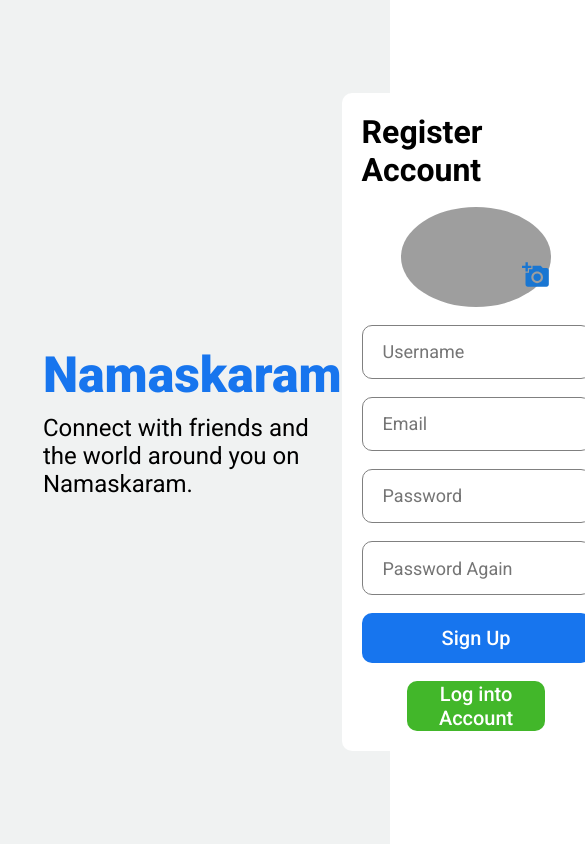
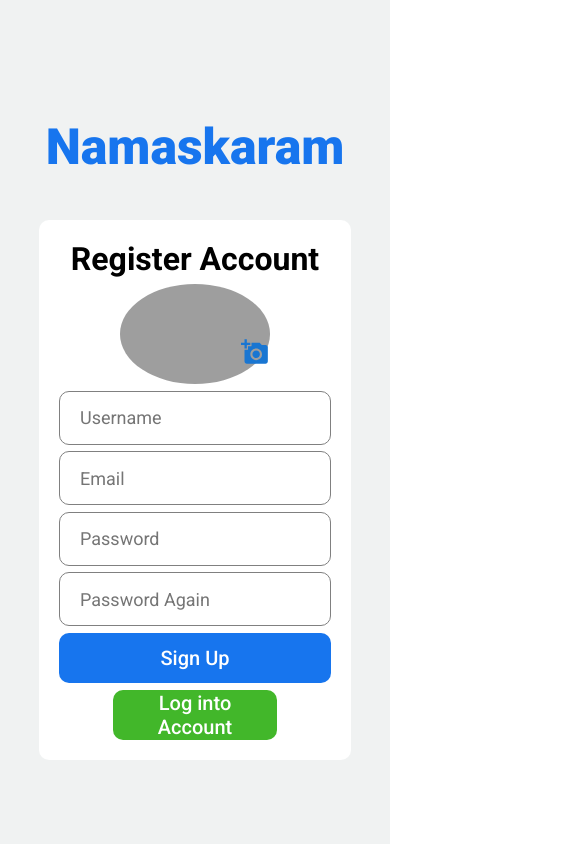
Before and after one commit to Y2K2Anomaly/Namaskaram, a React (Create React App) app in the folder client/: page /register in a window 390 px wide. Shown: the top 844 px of the page, 585 px wide, since content can reach past the window. Built offline with nearby package versions, Linux system fonts and the light colour scheme; grey boxes are pictures that could not be loaded; what javascript-time-ago would draw is missing.

Commit message:
done with register profile image UI

```diff
--- a/client/src/pages/login/login.css
+++ b/client/src/pages/login/login.css
@@ -85,3 +85,15 @@
     font-weight: 500;
     cursor: pointer;
 }
+
+@media (max-width: 665px) {
+    .loginWrapper {
+        flex-direction: column;
+        text-align: center;
+        justify-content: space-between;
+    }
+
+    .loginLeft {
+        margin-bottom: 20px;
+    }
+}
--- a/client/src/pages/register/register.css
+++ b/client/src/pages/register/register.css
@@ -10,7 +10,7 @@
 
 .registerWrapper {
     width: 78%;
-    height: 78%;
+    height: 80%;
     display: flex;
 }
 
@@ -108,3 +108,21 @@
     font-weight: 500;
     cursor: pointer;
 }
+
+@media (max-width: 665px) {
+
+    .registerWrapper {
+        flex-direction: column;
+        text-align: center;
+        width: 80%;
+        height: 80%;
+    }
+
+    .registerDesc {
+        display: none;
+    }
+
+    .registerBox {
+        height: 500px;
+    }
+}
```
